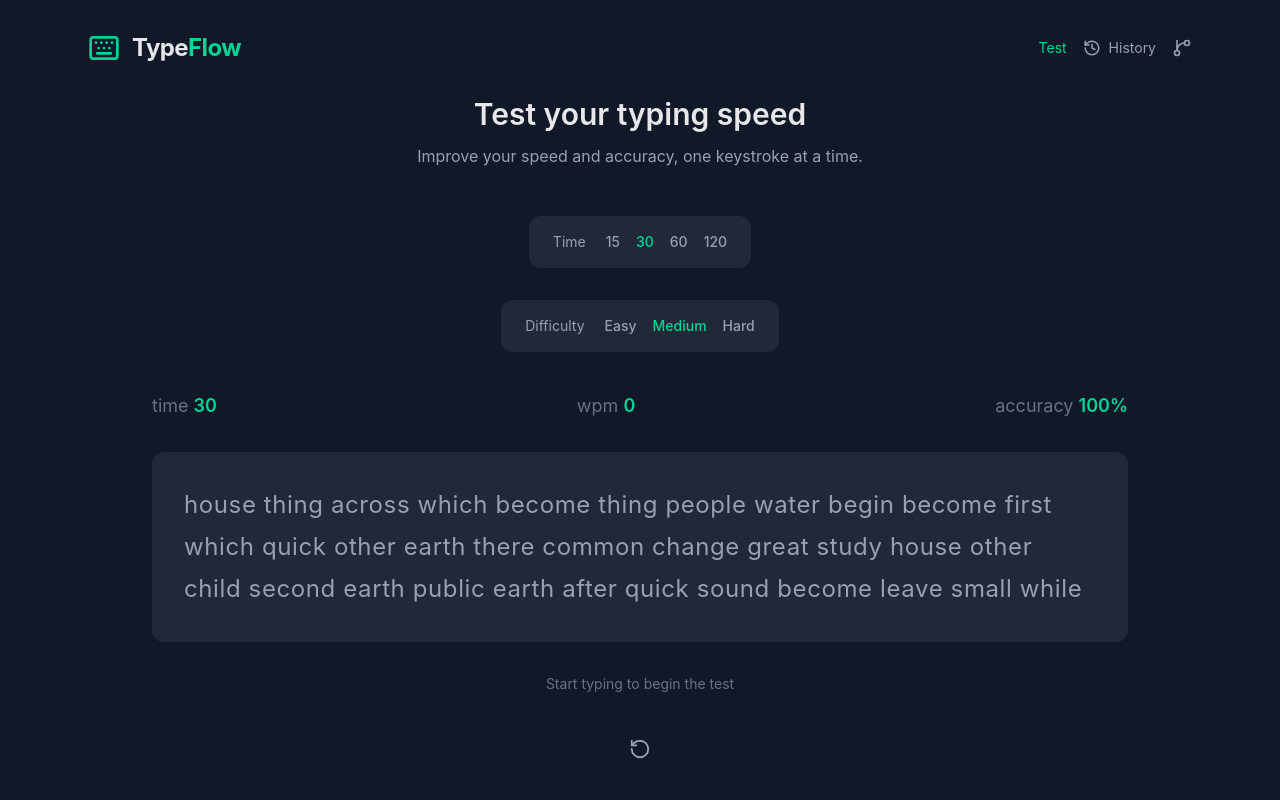
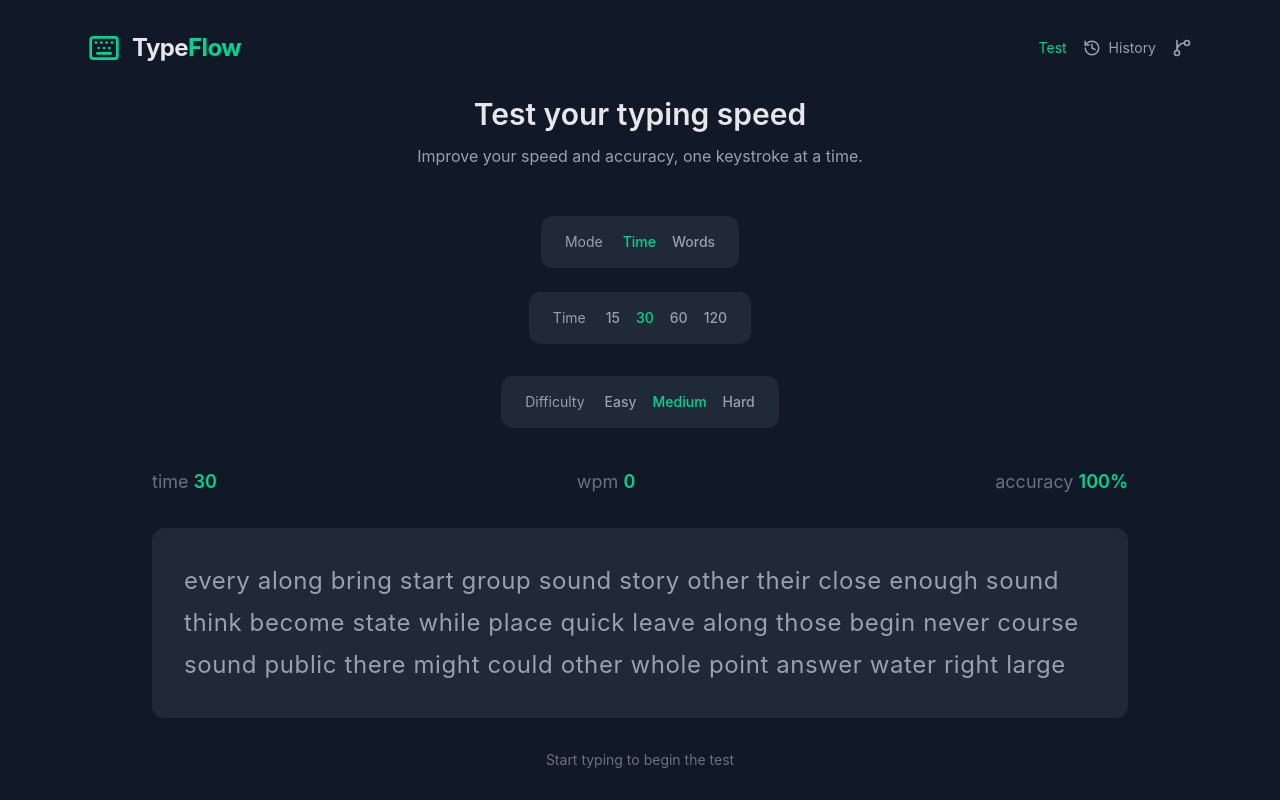
Before and after one commit to chrislff02/TypeFlow, a React (Vite) app: page / in a window 1280 px wide. Shown: the top 800 px of the page. Built offline with nearby package versions, Linux system fonts and the light colour scheme.

Commit message:
feat: add word-count typing test mode

```diff
--- a/src/App.tsx
+++ b/src/App.tsx
@@ -8,8 +8,7 @@ import {
 import TypingText from "./components/TypingText";
 import Results from "./components/Results";
 import { generateWords, type Difficulty } from "./utils/generateWords";
-import type { PerformancePoint, TestResult } from "./types/typing";
-
+import type { PerformancePoint, TestResult, TestMode } from "./types/typing";
 import History from "./components/History";
 import { loadTypingHistory, saveTypingHistory } from "./utils/typingStorage";
 
@@ -17,13 +16,35 @@ import type { SavedTest } from "./types/typing";
 
 const TEST_DURATIONS = [15, 30, 60, 120];
 
+const WORD_COUNTS = [10, 25, 50, 100];
+
+// Generate text based on the selected test mode.
+function createTestText(
+  mode: TestMode,
+  count: number,
+  difficulty: Difficulty,
+): string {
+  if (mode === "words") {
+    return generateWords(count, difficulty);
+  }
+
+  // Timed tests begin with 80 words.
+  return generateWords(80, difficulty);
+}
+
 function App() {
   const [duration, setDuration] = useState(30);
+
+  // Selected test mode.
+  const [testMode, setTestMode] = useState<TestMode>("time");
+
+  // Number of words required in word-count mode.
+  const [wordCount, setWordCount] = useState(25);
 
   // Currently selected typing difficulty.
   const [difficulty, setDifficulty] = useState<Difficulty>("medium");
 
-  const [text, setText] = useState(() => generateWords(80, "medium"));
+  const [text, setText] = useState(() => createTestText("time", 25, "medium"));
 
   // User input and reset state.
   const [typedText, setTypedText] = useState("");
@@ -59,18 +80,25 @@ function App() {
     setStorageError(!saved);
   };
 
-  // Countdown timer and performance sampling.
+  // Timer and performance sampling for both test modes.
   useEffect(() => {
     if (!isRunning || startTime === null) return;
 
     const interval = window.setInterval(() => {
-      const elapsed = Math.min(Date.now() - startTime, duration * 1000);
+      const rawElapsed = Date.now() - startTime;
+
+      // Timed tests stop at the selected duration.
+      // Word-count tests continue until all words are typed.
+      const elapsed =
+        testMode === "time"
+          ? Math.min(rawElapsed, duration * 1000)
+          : rawElapsed;
 
       setElapsedMs(elapsed);
 
       const currentSecond = Math.floor(elapsed / 1000);
 
-      // Record statistics every completed second.
+      // Record typing performance every completed second.
       if (currentSecond >= 1) {
         const correct = typedText
           .split("")
@@ -86,7 +114,6 @@ function App() {
         setPerformance((previous) => {
           const lastSecond = previous[previous.length - 1]?.second ?? 0;
 
-          // Prevent duplicate measurements.
           if (currentSecond <= lastSecond) {
             return previous;
           }
@@ -102,40 +129,57 @@ function App() {
         });
       }
 
-      // Automatically finish when the time expires.
-      if (elapsed >= duration * 1000) {
+      // Only timed tests finish when the countdown expires.
+      if (testMode === "time" && elapsed >= duration * 1000) {
         setIsFinished(true);
       }
     }, 100);
 
     return () => window.clearInterval(interval);
-  }, [isRunning, startTime, duration, typedText, text]);
+  }, [isRunning, startTime, duration, testMode, typedText, text]);
 
-  // Handle typing and generate additional words.
+  // Handle typing for timed and word-count tests.
   const handleTyping = (value: string) => {
     if (isFinished) return;
 
-    // Prevent accepting input after the deadline.
-    if (startTime !== null && Date.now() - startTime >= duration * 1000) {
+    // Prevent input after a timed-test deadline.
+    if (
+      testMode === "time" &&
+      startTime !== null &&
+      Date.now() - startTime >= duration * 1000
+    ) {
       setElapsedMs(duration * 1000);
       setIsFinished(true);
       return;
     }
 
     // Start the timer on the first character.
+    const now = Date.now();
+
     if (startTime === null && value.length > 0) {
-      setStartTime(Date.now());
+      setStartTime(now);
     }
 
     setTypedText(value);
 
-    // Add more words when approaching the end.
+    // WORD-COUNT MODE:
+    // Finish when the final character has been entered.
+    if (testMode === "words" && value.length === text.length) {
+      const elapsed = now - (startTime ?? now);
+
+      setElapsedMs(Math.max(elapsed, 1));
+      setIsFinished(true);
+      return;
+    }
+
+    // TIMED MODE:
+    // Generate additional words when running low.
+    if (testMode === "time") {
       const remainingCharacters = text.length - value.length;
 
       if (remainingCharacters < 150) {
-      setText((previous) => {
-        return `${previous} ${generateWords(50, difficulty)}`;
-      });
+        setText((previous) => `${previous} ${generateWords(50, difficulty)}`);
+      }
     }
   };
 
@@ -162,14 +206,30 @@ function App() {
   // Calculate remaining time.
   const timeLeft = Math.max(0, Math.ceil((duration * 1000 - elapsedMs) / 1000));
 
+  // Display elapsed seconds for word-count tests.
+  const elapsedSeconds = Math.floor(elapsedMs / 1000);
+
+  // Track how many words have been reached.
+  const wordsCompleted =
+    typedText.length === 0 ? 0 : typedText.trim().split(/\s+/).length;
+
+  // Show completed words without exceeding the target.
+  const wordProgress = Math.min(wordsCompleted, wordCount);
+
   // Prepare the completed test results.
   const result: TestResult = {
     wpm,
     accuracy,
     correctCharacters,
     incorrectCharacters,
-    duration,
+
+    // Timed tests use the selected duration.
+    // Word tests use their actual completion time.
+    duration: testMode === "time" ? duration : Math.ceil(elapsedMs / 1000),
+
     performance,
+    mode: testMode,
+    wordCount: testMode === "words" ? wordCount : undefined,
   };
 
   // Save each completed test only once.
@@ -187,8 +247,10 @@ function App() {
       accuracy,
       correctCharacters,
       incorrectCharacters,
-      duration,
+      duration: testMode === "time" ? duration : Math.ceil(elapsedMs / 1000),
       performance,
+      mode: testMode,
+      wordCount: testMode === "words" ? wordCount : undefined,
     };
 
     // Add the completed test to typing history.
@@ -206,9 +268,14 @@ function App() {
     history,
   ]);
 
-  // Reset the entire test and generate new words.
-  const resetTest = (nextDifficulty: Difficulty = difficulty) => {
-    setText(generateWords(80, nextDifficulty));
+  // Reset the typing test using the selected settings.
+  const resetTest = (
+    nextDifficulty: Difficulty = difficulty,
+    nextMode: TestMode = testMode,
+    nextWordCount: number = wordCount,
+  ) => {
+    setText(createTestText(nextMode, nextWordCount, nextDifficulty));
+
     setTypedText("");
     setStartTime(null);
     setElapsedMs(0);
@@ -216,7 +283,7 @@ function App() {
     setPerformance([]);
     setResetKey((previous) => previous + 1);
 
-    // Allow the next completed test to be saved.
+    // Allow the next test to be saved.
     hasSavedResult.current = false;
 
     // Return to the typing test page.
@@ -240,6 +307,22 @@ function App() {
 
     setDifficulty(newDifficulty);
     resetTest(newDifficulty);
+  };
+
+  // Switch between timed and word-count tests.
+  const changeTestMode = (newMode: TestMode) => {
+    if (newMode === testMode) return;
+
+    setTestMode(newMode);
+    resetTest(difficulty, newMode, wordCount);
+  };
+
+  // Change the number of words required.
+  const changeWordCount = (newCount: number) => {
+    if (newCount === wordCount) return;
+
+    setWordCount(newCount);
+    resetTest(difficulty, testMode, newCount);
   };
 
   return (
@@ -329,13 +412,49 @@ function App() {
               </p>
             </div>
 
-            {/* Test Settings */}
+            {/* Test Mode Selection */}
+            <div className="mb-6 flex justify-center">
+              <div className="flex items-center gap-5 rounded-xl bg-[#1f2937] px-6 py-4">
+                <span className="text-sm text-gray-400">Mode</span>
+
+                <div className="flex gap-4">
+                  <button
+                    type="button"
+                    onClick={() => changeTestMode("time")}
+                    className={`cursor-pointer text-sm font-medium transition ${
+                      testMode === "time"
+                        ? "text-emerald-400"
+                        : "text-gray-400 hover:text-white"
+                    }`}
+                  >
+                    Time
+                  </button>
+
+                  <button
+                    type="button"
+                    onClick={() => changeTestMode("words")}
+                    className={`cursor-pointer text-sm font-medium transition ${
+                      testMode === "words"
+                        ? "text-emerald-400"
+                        : "text-gray-400 hover:text-white"
+                    }`}
+                  >
+                    Words
+                  </button>
+                </div>
+              </div>
+            </div>
+
+            {/* Time or Word-Count Settings */}
             <div className="mb-8 flex justify-center">
               <div className="flex flex-wrap items-center justify-center gap-5 rounded-xl bg-[#1f2937] px-6 py-4">
-                <span className="text-sm text-gray-400">Time</span>
+                <span className="text-sm text-gray-400">
+                  {testMode === "time" ? "Time" : "Words"}
+                </span>
 
-                <div className="flex gap-4">
-                  {TEST_DURATIONS.map((time) => (
+                <div className="flex flex-wrap justify-center gap-4">
+                  {testMode === "time"
+                    ? TEST_DURATIONS.map((time) => (
                         <button
                           key={time}
                           type="button"
@@ -347,6 +466,20 @@ function App() {
                           }`}
                         >
                           {time}
+                        </button>
+                      ))
+                    : WORD_COUNTS.map((count) => (
+                        <button
+                          key={count}
+                          type="button"
+                          onClick={() => changeWordCount(count)}
+                          className={`cursor-pointer text-sm font-medium transition ${
+                            wordCount === count
+                              ? "text-emerald-400"
+                              : "text-gray-400 hover:text-white"
+                          }`}
+                        >
+                          {count}
                         </button>
                       ))}
                 </div>
@@ -378,11 +511,14 @@ function App() {
             </div>
 
             {/* Live Statistics */}
-            <div className="mb-8 flex justify-between text-lg">
+            <div className="mb-8 flex justify-between gap-4 text-lg">
               <div>
-                <span className="text-gray-500">time </span>
+                <span className="text-gray-500">
+                  {testMode === "time" ? "time " : "elapsed "}
+                </span>
+
                 <span className="font-semibold text-emerald-400">
-                  {timeLeft}
+                  {testMode === "time" ? timeLeft : `${elapsedSeconds}s`}
                 </span>
               </div>
 
@@ -398,6 +534,16 @@ function App() {
                 </span>
               </div>
             </div>
+
+            {/* Word-Count Progress */}
+            {testMode === "words" && (
+              <div className="mb-6 text-center text-sm text-gray-400">
+                Words reached:{" "}
+                <span className="font-semibold text-emerald-400">
+                  {wordProgress} / {wordCount}
+                </span>
+              </div>
+            )}
 
             {/* Typing Interface */}
             <TypingText
--- a/src/components/History.tsx
+++ b/src/components/History.tsx
@@ -148,6 +148,7 @@ function History({ history, onClearHistory }: HistoryProps) {
                     <th className="pb-4 font-medium">Accuracy</th>
                     <th className="pb-4 font-medium">Errors</th>
                     <th className="pb-4 font-medium">Duration</th>
+                    <th className="pb-4 font-medium">Mode</th>
                   </tr>
                 </thead>
 
@@ -170,6 +171,12 @@ function History({ history, onClearHistory }: HistoryProps) {
                       <td className="py-4">{test.incorrectCharacters}</td>
 
                       <td className="py-4">{test.duration}s</td>
+
+                      <td className="py-4 text-gray-300">
+                        {test.mode === "words"
+                          ? `${test.wordCount} Words`
+                          : "Timed"}
+                      </td>
                     </tr>
                   ))}
                 </tbody>
--- a/src/components/Results.tsx
+++ b/src/components/Results.tsx
@@ -27,6 +27,12 @@ function Results({ result, onRestart }: ResultsProps) {
 
         <p className="mt-2 text-gray-400">Here's how you performed.</p>
       </div>
+
+      <p className="mt-3 text-sm text-emerald-400">
+        {result.mode === "words"
+          ? `Word Count Test — ${result.wordCount} words`
+          : `Timed Test — ${result.duration} seconds`}
+      </p>
 
       {/* Results Statistics */}
       <div className="grid grid-cols-2 gap-4 md:grid-cols-4">
```
Also changed, not shown: src/types/typing.ts (+6 -1 lines). Lines whose indentation alone changed are shown as unchanged.
